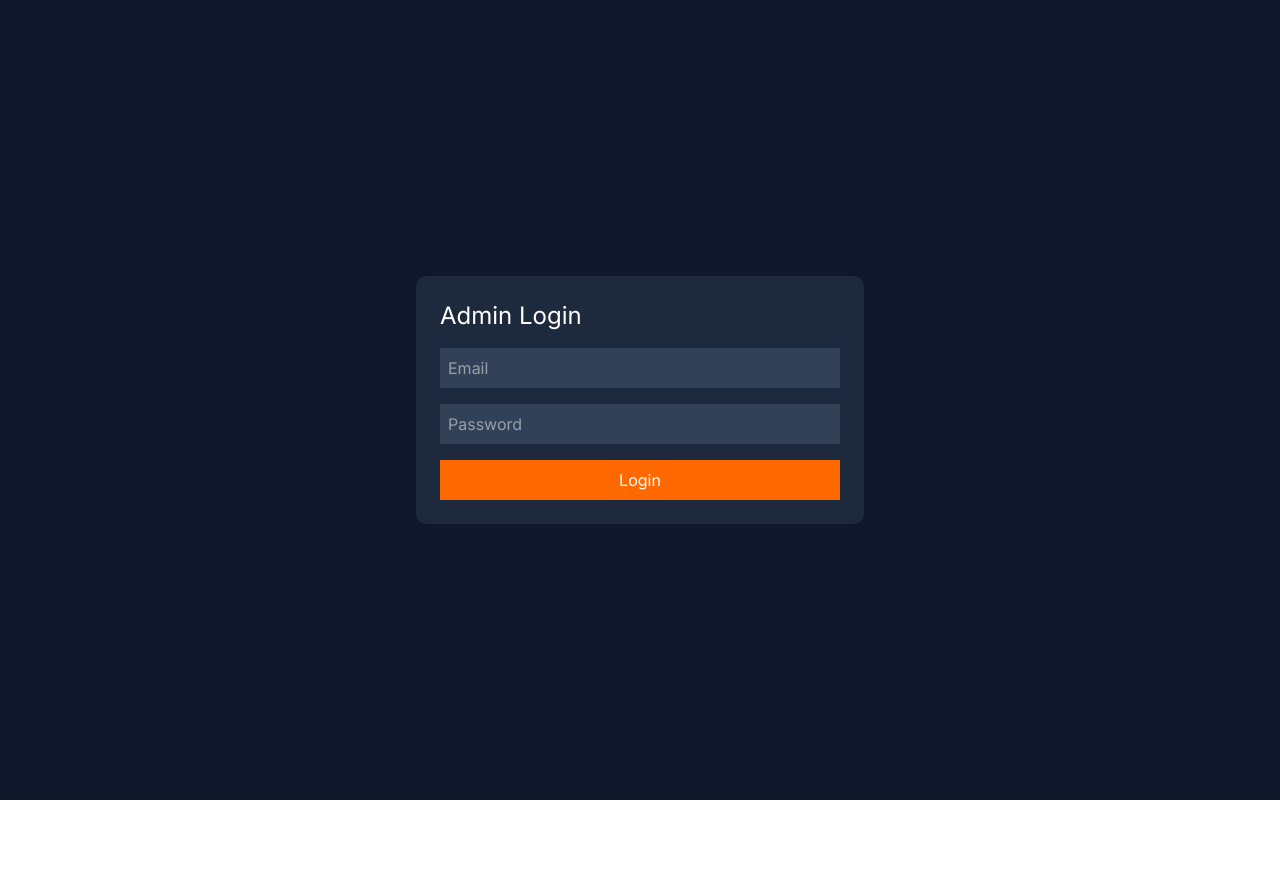
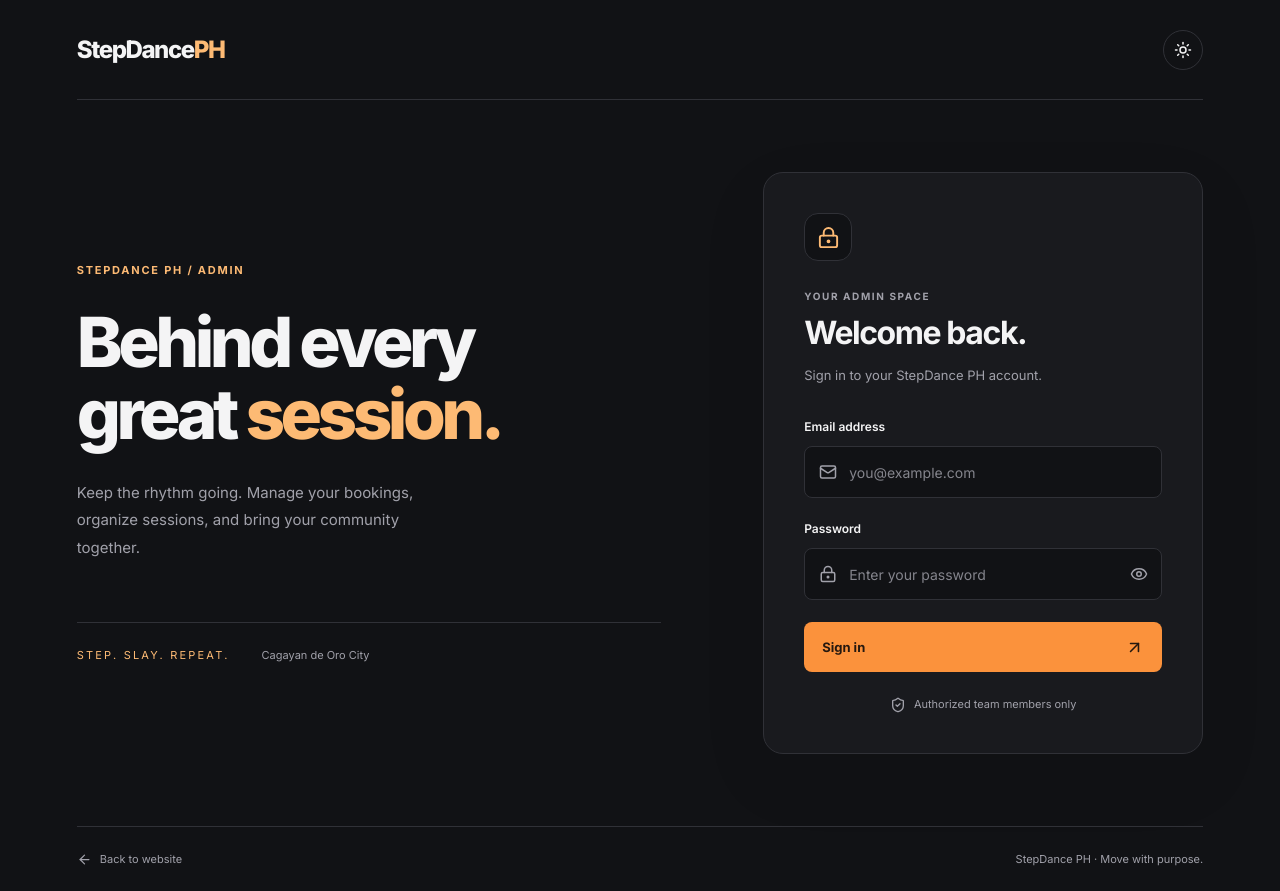
Before and after one commit to eimanncalderon0711/step-dance, a Next.js app: page /login in a window 1280 px wide. Before the commit the page ends 800 px from the top, so only its background shows below. Built offline with nearby package versions, Linux system fonts and the light colour scheme; no server answers.

Commit message:
Redesigned the login page for admin

```diff
--- /dev/null
+++ b/app/(auth)/login/login.module.css
@@ -0,0 +1,56 @@
+.page {
+  min-height: 100svh;
+  display: flex;
+  flex-direction: column;
+  max-width: 1440px;
+  margin-inline: auto;
+  padding: 0 clamp(24px, 6vw, 88px);
+}
+.header, .footer { display: flex; align-items: center; justify-content: space-between; gap: 24px; }
+.header { min-height: 100px; border-bottom: 1px solid var(--home-line); }
+.brand { font-size: 24px; font-weight: 800; letter-spacing: -.06em; }
+.brand span { color: var(--home-accent); }
+.main { flex: 1; display: grid; grid-template-columns: 1fr 440px; gap: clamp(40px, 8vw, 120px); align-items: center; padding-block: 72px; }
+.intro h1 { margin-top: 28px; font-size: clamp(44px, 5.4vw, 76px); line-height: 1.04; letter-spacing: -.065em; font-weight: 750; }
+.intro h1 span { color: var(--home-accent); }
+.description { max-width: 360px; margin-top: 28px; font-size: 15px; line-height: 1.85; color: var(--home-muted); }
+.signature { display: flex; flex-wrap: wrap; gap: 16px 32px; margin-top: 60px; padding-top: 24px; border-top: 1px solid var(--home-line); color: var(--home-muted); font-size: 11px; }
+.signature span:first-child { letter-spacing: .2em; color: var(--home-accent); }
+.card { min-width: 0; padding: 40px; border: 1px solid var(--home-line); border-radius: 20px; background: var(--home-card); box-shadow: 0 24px 70px #00000012; }
+.icon { display: grid; place-items: center; width: 48px; height: 48px; border: 1px solid var(--home-line); border-radius: 14px; color: var(--home-accent); background: var(--home-paper); margin-bottom: 28px; }
+.eyebrow { color: var(--home-muted); font-size: 10px; font-weight: 650; letter-spacing: .16em; }
+.card h2 { margin-top: 10px; font-size: 32px; font-weight: 650; letter-spacing: -.045em; line-height: 1.2; }
+.subtitle { margin-top: 12px; color: var(--home-muted); font-size: 13px; line-height: 1.7; }
+.form { display: grid; gap: 22px; margin-top: 32px; }
+.field { display: grid; gap: 10px; }
+.field label { font-size: 12px; font-weight: 550; }
+.inputWrap { display: flex; align-items: center; gap: 12px; padding-left: 14px; background: var(--home-paper); border: 1px solid var(--home-line); border-radius: 8px; color: var(--home-muted); }
+.inputWrap > svg { flex-shrink: 0; }
+.inputWrap:focus-within { border-color: var(--home-accent); }
+.inputWrap input { width: 100%; min-width: 0; height: 50px; padding-right: 12px; background: transparent; color: var(--home-ink); font-size: 14px; border-radius: 6px; }
+.inputWrap input::placeholder { color: var(--home-muted); opacity: .8; }
+.reveal { display: grid; place-items: center; align-self: stretch; min-width: 44px; border-radius: 6px; cursor: pointer; }
+.reveal:hover { color: var(--home-accent); }
+.submit { display: flex; justify-content: space-between; align-items: center; gap: 12px; min-height: 50px; padding: 14px 18px; border-radius: 8px; background: var(--home-orange); color: #25180f; font-size: 13px; font-weight: 700; cursor: pointer; }
+.submit:hover:not(:disabled) { background: #f88a55; }
+.submit:disabled { opacity: .65; cursor: wait; }
+.error { border: 1px solid #dc262650; border-radius: 8px; padding: 12px; background: #dc262610; color: var(--home-ink); font-size: 13px; line-height: 1.6; overflow-wrap: anywhere; }
+.access { display: flex; justify-content: center; align-items: center; gap: 8px; margin-top: 24px; color: var(--home-muted); font-size: 11px; }
+.footer { padding-block: 24px; border-top: 1px solid var(--home-line); color: var(--home-muted); font-size: 11px; }
+.footer a { display: inline-flex; align-items: center; gap: 8px; }
+.footer a:hover { color: var(--home-accent); }
+.spinner { animation: spin 1s linear infinite; }
+@keyframes spin { to { transform: rotate(360deg); } }
+@media (prefers-reduced-motion: reduce) { .spinner { animation: none; } }
+@media (max-width: 900px) {
+  .main { grid-template-columns: 1fr; gap: 36px; max-width: 500px; width: 100%; margin-inline: auto; padding-block: 40px; }
+  .intro h1 { font-size: 44px; margin-top: 16px; }
+  .description { margin-top: 18px; max-width: none; font-size: 14px; }
+  .signature { display: none; }
+  .header { min-height: 80px; }
+}
+@media (max-width: 480px) {
+  .card { padding: 28px 22px; }
+  .intro h1 { font-size: 40px; }
+  .footer { flex-direction: column; align-items: flex-start; gap: 14px; }
+}
--- a/app/(auth)/login/page.tsx
+++ b/app/(auth)/login/page.tsx
@@ -2,7 +2,12 @@
 
 import { useState } from "react"
 import { useRouter } from "next/navigation"
+import Link from "next/link"
+import { ArrowLeft, ArrowUpRight, Eye, EyeOff, LoaderCircle, LockKeyhole, Mail, ShieldCheck } from "lucide-react"
 import { createClient } from "@/lib/supabase/client"
+import HomeAppearance, { HomeThemeToggle } from "@/components/HomeAppearance"
+import "@/app/home.css"
+import styles from "./login.module.css"
 
 export default function LoginPage() {
   const router = useRouter()
@@ -12,6 +17,7 @@ export default function LoginPage() {
   const [password, setPassword] = useState("")
   const [loading, setLoading] = useState(false)
   const [error, setError] = useState<string | null>(null)
+  const [showPassword, setShowPassword] = useState(false)
 
   const handleLogin = async (e: React.FormEvent<HTMLFormElement>) => {
     e.preventDefault()
@@ -35,37 +41,64 @@ export default function LoginPage() {
   }
 
   return (
-    <div className="flex min-h-screen items-center justify-center bg-slate-900">
-      <form
-        onSubmit={handleLogin}
-        className="w-full max-w-md space-y-4 rounded-lg bg-slate-800 p-6"
-      >
-        <h1 className="text-white text-2xl">Admin Login</h1>
+    <HomeAppearance>
+      <div className={styles.page}>
+        <header className={styles.header}>
+          <Link href="/" className={styles.brand} aria-label="StepDance PH home">
+            StepDance<span>PH</span>
+          </Link>
+          <HomeThemeToggle />
+        </header>
 
-        <input
-          className="w-full p-2 bg-slate-700 text-white"
-          placeholder="Email"
-          value={email}
-          onChange={(e) => setEmail(e.target.value)}
-        />
+        <main className={styles.main}>
+          <section className={styles.intro} aria-labelledby="intro-title">
+            <p className="home-eyebrow">StepDance PH / Admin</p>
+            <h1 id="intro-title">Behind every<br />great <span>session.</span></h1>
+            <p className={styles.description}>Keep the rhythm going. Manage your bookings, organize sessions, and bring your community together.</p>
+            <div className={styles.signature}>
+              <span>STEP. SLAY. REPEAT.</span>
+              <span>Cagayan de Oro City</span>
+            </div>
+          </section>
 
-        <input
-          className="w-full p-2 bg-slate-700 text-white"
-          placeholder="Password"
-          type="password"
-          value={password}
-          onChange={(e) => setPassword(e.target.value)}
-        />
+          <section className={styles.card} aria-labelledby="login-title">
+            <div className={styles.icon}><LockKeyhole size={23} aria-hidden="true" /></div>
+            <p className={styles.eyebrow}>YOUR ADMIN SPACE</p>
+            <h2 id="login-title">Welcome back.</h2>
+            <p className={styles.subtitle}>Sign in to your StepDance PH account.</p>
 
-        {error && <p className="text-red-400">{error}</p>}
+            <form onSubmit={handleLogin} className={styles.form} aria-busy={loading}>
+              <div className={styles.field}>
+                <label htmlFor="email">Email address</label>
+                <div className={styles.inputWrap}>
+                  <Mail size={18} aria-hidden="true" />
+                  <input id="email" name="email" type="email" autoComplete="username" required placeholder="you@example.com" value={email} onChange={(e) => setEmail(e.target.value)} />
+                </div>
+              </div>
+              <div className={styles.field}>
+                <label htmlFor="password">Password</label>
+                <div className={styles.inputWrap}>
+                  <LockKeyhole size={18} aria-hidden="true" />
+                  <input id="password" name="password" type={showPassword ? "text" : "password"} autoComplete="current-password" required placeholder="Enter your password" value={password} onChange={(e) => setPassword(e.target.value)} />
+                  <button type="button" className={styles.reveal} onClick={() => setShowPassword(!showPassword)} aria-label={showPassword ? "Hide password" : "Show password"} aria-pressed={showPassword}>
+                    {showPassword ? <EyeOff size={18} /> : <Eye size={18} />}
+                  </button>
+                </div>
+              </div>
+              {error && <p className={styles.error} role="alert">{error}</p>}
+              <button type="submit" disabled={loading} className={styles.submit}>
+                {loading ? <>Signing in… <LoaderCircle size={18} className={styles.spinner} aria-hidden="true" /></> : <>Sign in <ArrowUpRight size={19} aria-hidden="true" /></>}
+              </button>
+            </form>
+            <p className={styles.access}><ShieldCheck size={16} aria-hidden="true" /> Authorized team members only</p>
+          </section>
+        </main>
 
-        <button
-          disabled={loading}
-          className="w-full bg-orange-500 text-white py-2"
-        >
-          {loading ? "Logging in..." : "Login"}
-        </button>
-      </form>
-    </div>
+        <footer className={styles.footer}>
+          <Link href="/"><ArrowLeft size={15} aria-hidden="true" /> Back to website</Link>
+          <span>StepDance PH · Move with purpose.</span>
+        </footer>
+      </div>
+    </HomeAppearance>
   )
 }
```
